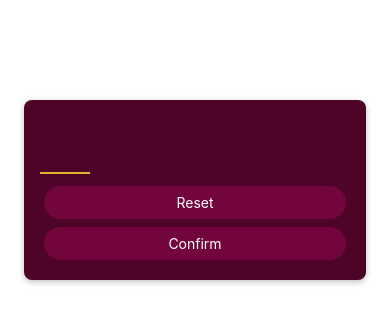
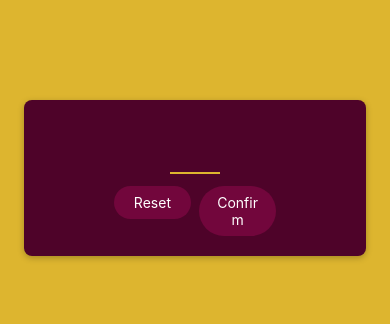
Before and after one commit to joaolnportugal/GuessTheNumberRN, a React Native app: screen / in a window 390 px wide. Shown: the top 324 px of the page. Built offline with nearby package versions, Linux system fonts and the light colour scheme.

Commit message:
quick commit

```diff
--- a/App.js
+++ b/App.js
@@ -1,15 +1,17 @@
-import { StyleSheet } from "react-native";
+import { StyleSheet, View } from "react-native";
 import StartGameScreen from "./screens/StartGameScreen";
 
 export default function App() {
-  return <StartGameScreen />;
+  return (
+    <View style={styles.rootScreen}>
+      <StartGameScreen />
+    </View>
+  );
 }
 
 const styles = StyleSheet.create({
-  container: {
+  rootScreen: {
     flex: 1,
-    backgroundColor: "#fff",
-    alignItems: "center",
-    justifyContent: "center",
+    backgroundColor: "#ddb52f",
   },
 });
--- a/package.json
+++ b/package.json
@@ -10,6 +10,7 @@
   },
   "dependencies": {
     "expo": "~48.0.18",
+    "expo-linear-gradient": "~12.1.2",
     "expo-status-bar": "~1.4.4",
     "react": "18.2.0",
     "react-native": "0.71.8"
--- a/screens/StartGameScreen.js
+++ b/screens/StartGameScreen.js
@@ -12,8 +12,14 @@ function StartGameScreen() {
         autoCapitalize="none"
         autoCorrect={false}
       />
-      <PrimaryButton>Reset</PrimaryButton>
-      <PrimaryButton>Confirm</PrimaryButton>
+      <View style={styles.buttonsContainer}>
+        <View style={styles.buttonContainer}>
+          <PrimaryButton>Reset</PrimaryButton>
+        </View>
+        <View style={styles.buttonContainer}>
+          <PrimaryButton>Confirm</PrimaryButton>
+        </View>
+      </View>
     </View>
   );
 }
@@ -22,6 +28,8 @@ export default StartGameScreen;
 
 const styles = StyleSheet.create({
   inputContainer: {
+    justifyContent: "center",
+    alignItems: "center",
     marginHorizontal: 24,
     borderRadius: 8,
     padding: 16,
@@ -44,4 +52,10 @@ const styles = StyleSheet.create({
     fontWeight: "bold",
     textAlign: "center",
   },
+  buttonsContainer: {
+    flexDirection: "row",
+  },
+  buttonContainer: {
+    flex: 1,
+  },
 });
```
Also changed, not shown: 1 other file (tests, documents, lock files or other folders).
